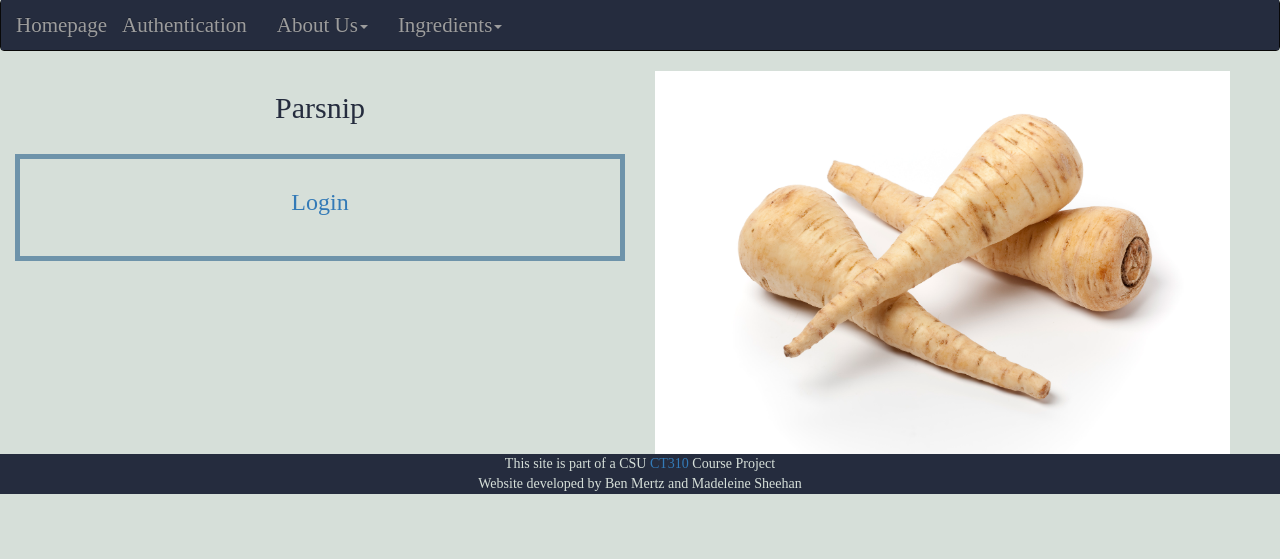
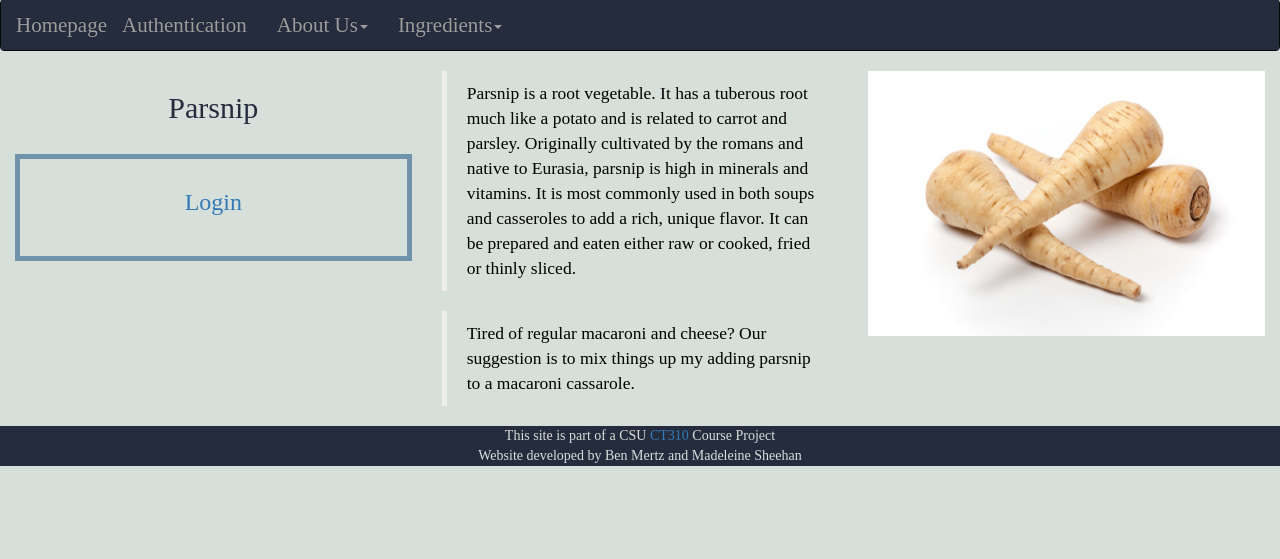
Before and after one commit to mepsheehan/ct310Project1, a PHP site: page /parsnip.php in a window 1280 px wide. Shown: the part 241-800 px from the top of the page. Run offline with PHP 8.4, Linux system fonts and the light colour scheme; some libraries are stand-ins or nearby versions.

Commit message:
whoop last details

```diff
--- a/Documents/CT310/Project1/parsnip.php
+++ b/Documents/CT310/Project1/parsnip.php
@@ -73,7 +73,7 @@
             <div class="row visible-on">
 
                 <!-- Add Main Content here -->
-                <div class="col-lg-6 col-md-6 col-sm-6 col-xs-6">
+                <div class="col-lg-4 col-md-4 col-sm-4 col-xs-4">
 			<h2><center><font color=#252C3E>Parsnip</font></center></h2>
                     <br>
 
@@ -99,8 +99,20 @@
 
                 </div>
 
+		<div class="col-lg-4 col-md-4 col-sm-4 col-xs-4">
+			<blockquote>
+				Parsnip is a root vegetable. It has a tuberous root much like a potato and is related to carrot and parsley.
+				Originally cultivated by the romans and native to Eurasia, parsnip is high in minerals and vitamins.
+				It is most commonly used in both soups and casseroles to add a rich, unique flavor.
+				It can be prepared and eaten either raw or cooked, fried or thinly sliced.
+				</blockquote>
+			<blockquote>
+				Tired of regular macaroni and cheese? Our suggestion is to mix things up my adding parsnip to a macaroni cassarole.
+				</blockquote>
+		</div>
+
                 <!-- Add Image here -->
-                <div class="col-lg-6 col-md-6 col-sm-6 col-xs-6">
+                <div class="col-lg-4 col-md-4 col-sm-4 col-xs-4">
                     <img src="./parsnip.jpg" class="img-responsive"  alt="parsnip" width="575"
                         height="auto">
                 </div>
```
